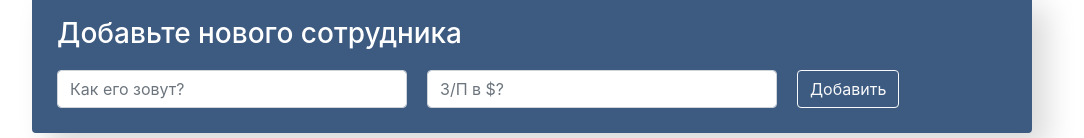
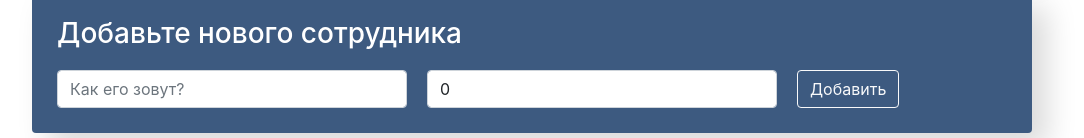
Before and after one commit to ArtificialMan3000/udemy-react-basic, a React (Create React App) app: page / in a window 1280 px wide. Shown: the part 659-797 px from the top of the page, without its empty margins (108-1192 px from the left). Built offline with nearby package versions, Linux system fonts and the light colour scheme.

Commit message:
Convert form to controlled component

```diff
--- a/src/components/employees-add-form/employees-add-form.jsx
+++ b/src/components/employees-add-form/employees-add-form.jsx
@@ -1,7 +1,23 @@
 import React from 'react';
 import './employees-add-form.css';
 
-export const EmployeesAddForm = () => {
+export class EmployeesAddForm extends React.Component {
+  constructor(props) {
+    super(props);
+    this.state = {
+      name: '',
+      salary: 0,
+    };
+  }
+
+  onValueChange = (evt) => {
+    this.setState({
+      [evt.target.name]: evt.target.value,
+    });
+  };
+
+  render() {
+    const { name, salary } = this.state;
     return (
       <div className="app-add-form">
         <h3>Добавьте нового сотрудника</h3>
@@ -10,11 +26,17 @@ export const EmployeesAddForm = () => {
             type="text"
             className="form-control new-post-label"
             placeholder="Как его зовут?"
+            name="name"
+            value={name}
+            onChange={this.onValueChange}
           />
           <input
             type="number"
             className="form-control new-post-label"
             placeholder="З/П в $?"
+            name="salary"
+            value={salary}
+            onChange={this.onValueChange}
           />
 
           <button
@@ -26,4 +48,5 @@ export const EmployeesAddForm = () => {
         </form>
       </div>
     );
-};
+  }
+}
```
Lines whose indentation alone changed are shown as unchanged.
